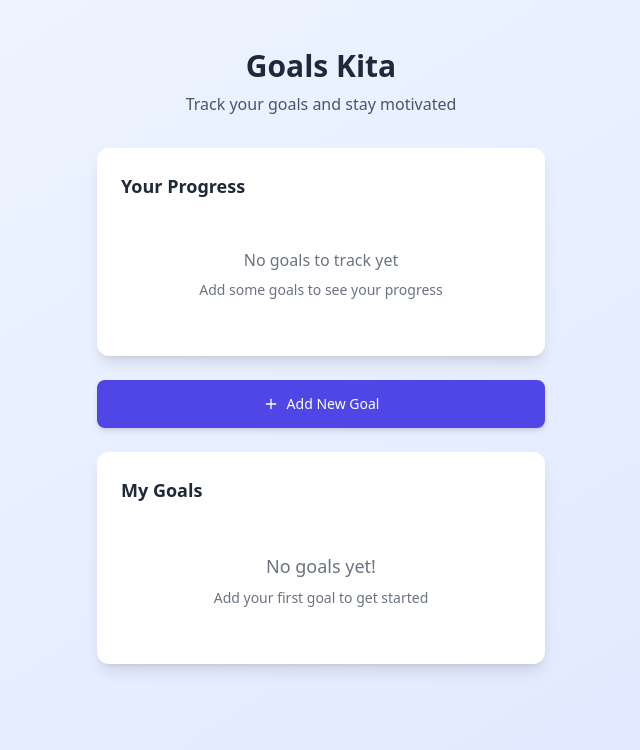
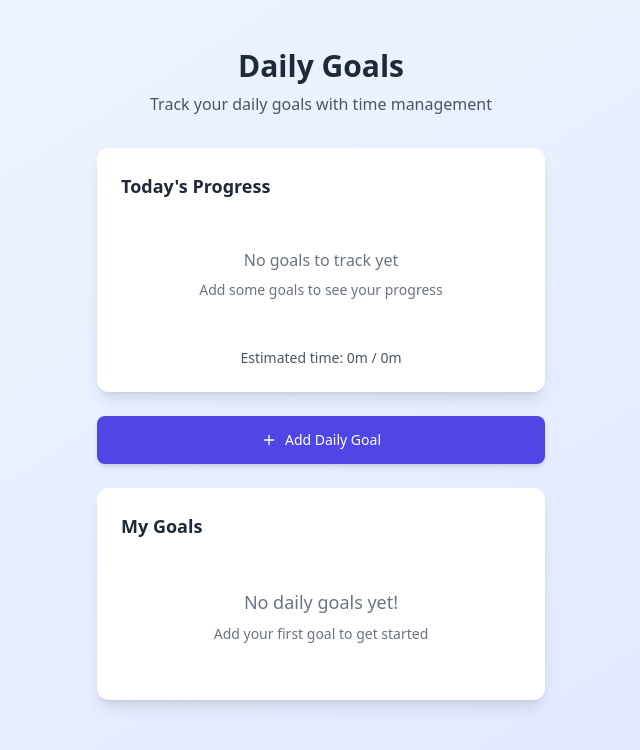
Before and after one commit to rizqap27/goal-getters-glance, a React (Vite) app: page / in a window 1280 px wide. Shown: the top 750 px of the page, without its empty margins (319-959 px from the left). Built offline with nearby package versions, Linux system fonts and the light colour scheme.

Commit message:
Refactor: Implement daily goals
Update the app to manage daily goals, including processing time and deadlines.

```diff
--- a/src/components/AddGoalModal.tsx
+++ b/src/components/AddGoalModal.tsx
@@ -2,6 +2,7 @@
 import React, { useState } from 'react';
 import { Button } from '@/components/ui/button';
 import { Input } from '@/components/ui/input';
+import { Label } from '@/components/ui/label';
 import {
   Dialog,
   DialogContent,
@@ -12,48 +13,90 @@ import {
 interface AddGoalModalProps {
   isOpen: boolean;
   onClose: () => void;
-  onAddGoal: (name: string) => void;
+  onAddGoal: (name: string, deadline: Date, estimatedTime: number) => void;
 }
 
 const AddGoalModal: React.FC<AddGoalModalProps> = ({ isOpen, onClose, onAddGoal }) => {
   const [goalName, setGoalName] = useState('');
+  const [deadline, setDeadline] = useState('');
+  const [estimatedTime, setEstimatedTime] = useState('');
 
   const handleSubmit = (e: React.FormEvent) => {
     e.preventDefault();
-    if (goalName.trim()) {
-      onAddGoal(goalName.trim());
+    if (goalName.trim() && deadline && estimatedTime) {
+      onAddGoal(
+        goalName.trim(),
+        new Date(deadline),
+        parseInt(estimatedTime)
+      );
       setGoalName('');
+      setDeadline('');
+      setEstimatedTime('');
       onClose();
     }
   };
 
   const handleClose = () => {
     setGoalName('');
+    setDeadline('');
+    setEstimatedTime('');
     onClose();
   };
+
+  // Set default deadline to today
+  const today = new Date().toISOString().split('T')[0];
 
   return (
     <Dialog open={isOpen} onOpenChange={handleClose}>
       <DialogContent className="max-w-sm mx-auto">
         <DialogHeader>
           <DialogTitle className="text-xl font-semibold text-gray-800">
-            Add New Goal
+            Add New Daily Goal
           </DialogTitle>
         </DialogHeader>
 
         <form onSubmit={handleSubmit} className="space-y-4">
           <div>
-            <label htmlFor="goalName" className="block text-sm font-medium text-gray-700 mb-2">
+            <Label htmlFor="goalName" className="block text-sm font-medium text-gray-700 mb-2">
               Goal Name
-            </label>
+            </Label>
             <Input
               id="goalName"
               type="text"
-              placeholder="Enter your goal..."
+              placeholder="Enter your daily goal..."
               value={goalName}
               onChange={(e) => setGoalName(e.target.value)}
               className="w-full"
               autoFocus
+            />
+          </div>
+
+          <div>
+            <Label htmlFor="deadline" className="block text-sm font-medium text-gray-700 mb-2">
+              Deadline
+            </Label>
+            <Input
+              id="deadline"
+              type="date"
+              value={deadline}
+              onChange={(e) => setDeadline(e.target.value)}
+              className="w-full"
+              min={today}
+            />
+          </div>
+
+          <div>
+            <Label htmlFor="estimatedTime" className="block text-sm font-medium text-gray-700 mb-2">
+              Estimated Time (minutes)
+            </Label>
+            <Input
+              id="estimatedTime"
+              type="number"
+              placeholder="e.g., 30"
+              value={estimatedTime}
+              onChange={(e) => setEstimatedTime(e.target.value)}
+              className="w-full"
+              min="1"
             />
           </div>
 
@@ -69,7 +112,7 @@ const AddGoalModal: React.FC<AddGoalModalProps> = ({ isOpen, onClose, onAddGoal
             <Button
               type="submit"
               className="flex-1 bg-indigo-600 hover:bg-indigo-700"
-              disabled={!goalName.trim()}
+              disabled={!goalName.trim() || !deadline || !estimatedTime}
             >
               Add Goal
             </Button>
--- a/src/components/GoalList.tsx
+++ b/src/components/GoalList.tsx
@@ -1,6 +1,6 @@
 
 import React from 'react';
-import { Check, Trash2 } from 'lucide-react';
+import { Check, Trash2, Clock, Calendar } from 'lucide-react';
 import { Button } from '@/components/ui/button';
 import { Goal } from '@/types/Goal';
 
@@ -14,27 +14,54 @@ const GoalList: React.FC<GoalListProps> = ({ goals, onToggleComplete, onDelete }
   if (goals.length === 0) {
     return (
       <div className="text-center py-8 text-gray-500">
-        <p className="text-lg mb-2">No goals yet!</p>
+        <p className="text-lg mb-2">No daily goals yet!</p>
         <p className="text-sm">Add your first goal to get started</p>
       </div>
     );
   }
 
+  const formatDate = (date: Date) => {
+    return date.toLocaleDateString('en-US', {
+      month: 'short',
+      day: 'numeric',
+      year: date.getFullYear() !== new Date().getFullYear() ? 'numeric' : undefined
+    });
+  };
+
+  const isOverdue = (deadline: Date) => {
+    return new Date() > deadline && !goals.find(g => g.deadline === deadline)?.completed;
+  };
+
+  const formatTime = (minutes: number) => {
+    if (minutes < 60) {
+      return `${minutes}m`;
+    }
+    const hours = Math.floor(minutes / 60);
+    const remainingMins = minutes % 60;
+    return remainingMins > 0 ? `${hours}h ${remainingMins}m` : `${hours}h`;
+  };
+
   return (
     <div className="space-y-3">
-      {goals.map((goal) => (
+      {goals.map((goal) => {
+        const overdue = isOverdue(goal.deadline);
+
+        return (
           <div
             key={goal.id}
-          className={`flex items-center justify-between p-4 rounded-lg border-2 transition-all duration-200 ${
+            className={`p-4 rounded-lg border-2 transition-all duration-200 ${
               goal.completed
                 ? 'bg-green-50 border-green-200'
+                : overdue
+                ? 'bg-red-50 border-red-200'
                 : 'bg-gray-50 border-gray-200 hover:border-gray-300'
             }`}
           >
-          <div className="flex items-center gap-3 flex-1">
+            <div className="flex items-start justify-between">
+              <div className="flex items-start gap-3 flex-1">
                 <button
                   onClick={() => onToggleComplete(goal.id)}
-              className={`w-6 h-6 rounded-full border-2 flex items-center justify-center transition-all duration-200 ${
+                  className={`w-6 h-6 rounded-full border-2 flex items-center justify-center transition-all duration-200 mt-1 ${
                     goal.completed
                       ? 'bg-green-500 border-green-500 text-white'
                       : 'border-gray-300 hover:border-green-400'
@@ -42,15 +69,33 @@ const GoalList: React.FC<GoalListProps> = ({ goals, onToggleComplete, onDelete }
                 >
                   {goal.completed && <Check size={14} />}
                 </button>
+
+                <div className="flex-1">
                   <span
-              className={`font-medium transition-all duration-200 ${
+                    className={`font-medium transition-all duration-200 block ${
                       goal.completed
                         ? 'text-green-700 line-through'
+                        : overdue
+                        ? 'text-red-700'
                         : 'text-gray-800'
                     }`}
                   >
                     {goal.name}
                   </span>
+
+                  <div className="flex items-center gap-4 mt-2 text-sm text-gray-600">
+                    <div className="flex items-center gap-1">
+                      <Calendar size={14} />
+                      <span className={overdue ? 'text-red-600 font-medium' : ''}>
+                        {formatDate(goal.deadline)}
+                      </span>
+                    </div>
+                    <div className="flex items-center gap-1">
+                      <Clock size={14} />
+                      <span>{formatTime(goal.estimatedTime)}</span>
+                    </div>
+                  </div>
+                </div>
               </div>
 
               <Button
@@ -62,7 +107,9 @@ const GoalList: React.FC<GoalListProps> = ({ goals, onToggleComplete, onDelete }
                 <Trash2 size={16} />
               </Button>
             </div>
-      ))}
+          </div>
+        );
+      })}
     </div>
   );
 };
--- a/src/pages/Index.tsx
+++ b/src/pages/Index.tsx
@@ -6,24 +6,30 @@ import AddGoalModal from '@/components/AddGoalModal';
 import ProgressChart from '@/components/ProgressChart';
 import { Goal } from '@/types/Goal';
 import { loadGoals, saveGoals } from '@/utils/localStorage';
+
 const Index = () => {
   const [goals, setGoals] = useState<Goal[]>([]);
   const [isAddModalOpen, setIsAddModalOpen] = useState(false);
+
   useEffect(() => {
     const savedGoals = loadGoals();
     setGoals(savedGoals);
   }, []);
-  const addGoal = (name: string) => {
+
+  const addGoal = (name: string, deadline: Date, estimatedTime: number) => {
     const newGoal: Goal = {
       id: Date.now().toString(),
       name,
       completed: false,
-      createdAt: new Date()
+      createdAt: new Date(),
+      deadline,
+      estimatedTime
     };
     const updatedGoals = [...goals, newGoal];
     setGoals(updatedGoals);
     saveGoals(updatedGoals);
   };
+
   const toggleGoalComplete = (id: string) => {
     const updatedGoals = goals.map(goal => goal.id === id ? {
       ...goal,
@@ -32,42 +38,81 @@ const Index = () => {
     setGoals(updatedGoals);
     saveGoals(updatedGoals);
   };
+
   const deleteGoal = (id: string) => {
     const updatedGoals = goals.filter(goal => goal.id !== id);
     setGoals(updatedGoals);
     saveGoals(updatedGoals);
   };
-  return <div className="min-h-screen bg-gradient-to-br from-blue-50 to-indigo-100 p-4">
+
+  const todayGoals = goals.filter(goal => {
+    const today = new Date();
+    const goalDate = new Date(goal.deadline);
+    return goalDate.toDateString() === today.toDateString();
+  });
+
+  const totalEstimatedTime = todayGoals.reduce((total, goal) => total + goal.estimatedTime, 0);
+  const completedTime = todayGoals.filter(goal => goal.completed).reduce((total, goal) => total + goal.estimatedTime, 0);
+
+  const formatTime = (minutes: number) => {
+    if (minutes < 60) {
+      return `${minutes}m`;
+    }
+    const hours = Math.floor(minutes / 60);
+    const remainingMins = minutes % 60;
+    return remainingMins > 0 ? `${hours}h ${remainingMins}m` : `${hours}h`;
+  };
+
+  return (
+    <div className="min-h-screen bg-gradient-to-br from-blue-50 to-indigo-100 p-4">
       <div className="max-w-md mx-auto">
         {/* Header */}
         <div className="text-center mb-8 pt-8">
-          <h1 className="text-3xl font-bold text-gray-800 mb-2">Goals Kita</h1>
-          <p className="text-gray-600">Track your goals and stay motivated</p>
+          <h1 className="text-3xl font-bold text-gray-800 mb-2">Daily Goals</h1>
+          <p className="text-gray-600">Track your daily goals with time management</p>
         </div>
 
-        {/* Progress Chart */}
+        {/* Today's Summary */}
         <div className="bg-white rounded-xl shadow-lg p-6 mb-6">
-          <h2 className="text-lg font-semibold text-gray-800 mb-4">Your Progress</h2>
-          <ProgressChart goals={goals} />
+          <h2 className="text-lg font-semibold text-gray-800 mb-4">Today's Progress</h2>
+          <ProgressChart goals={todayGoals} />
+          <div className="mt-4 text-center">
+            <div className="text-sm text-gray-600">
+              Estimated time: {formatTime(completedTime)} / {formatTime(totalEstimatedTime)}
+            </div>
+          </div>
         </div>
 
         {/* Add Goal Button */}
         <div className="mb-6">
-          <Button onClick={() => setIsAddModalOpen(true)} className="w-full h-12 bg-indigo-600 hover:bg-indigo-700 text-white font-medium rounded-lg shadow-md transition-all duration-200 flex items-center justify-center gap-2">
+          <Button
+            onClick={() => setIsAddModalOpen(true)}
+            className="w-full h-12 bg-indigo-600 hover:bg-indigo-700 text-white font-medium rounded-lg shadow-md transition-all duration-200 flex items-center justify-center gap-2"
+          >
             <Plus size={20} />
-            Add New Goal
+            Add Daily Goal
           </Button>
         </div>
 
         {/* Goals List */}
         <div className="bg-white rounded-xl shadow-lg p-6">
           <h2 className="text-lg font-semibold text-gray-800 mb-4">My Goals</h2>
-          <GoalList goals={goals} onToggleComplete={toggleGoalComplete} onDelete={deleteGoal} />
+          <GoalList
+            goals={goals.sort((a, b) => new Date(a.deadline).getTime() - new Date(b.deadline).getTime())}
+            onToggleComplete={toggleGoalComplete}
+            onDelete={deleteGoal}
+          />
         </div>
 
         {/* Add Goal Modal */}
-        <AddGoalModal isOpen={isAddModalOpen} onClose={() => setIsAddModalOpen(false)} onAddGoal={addGoal} />
+        <AddGoalModal
+          isOpen={isAddModalOpen}
+          onClose={() => setIsAddModalOpen(false)}
+          onAddGoal={addGoal}
+        />
       </div>
-    </div>;
+    </div>
+  );
 };
+
 export default Index;
--- a/src/types/Goal.ts
+++ b/src/types/Goal.ts
@@ -4,4 +4,6 @@ export interface Goal {
   name: string;
   completed: boolean;
   createdAt: Date;
+  deadline: Date;
+  estimatedTime: number; // in minutes
 }
```
Lines whose indentation alone changed are shown as unchanged.
